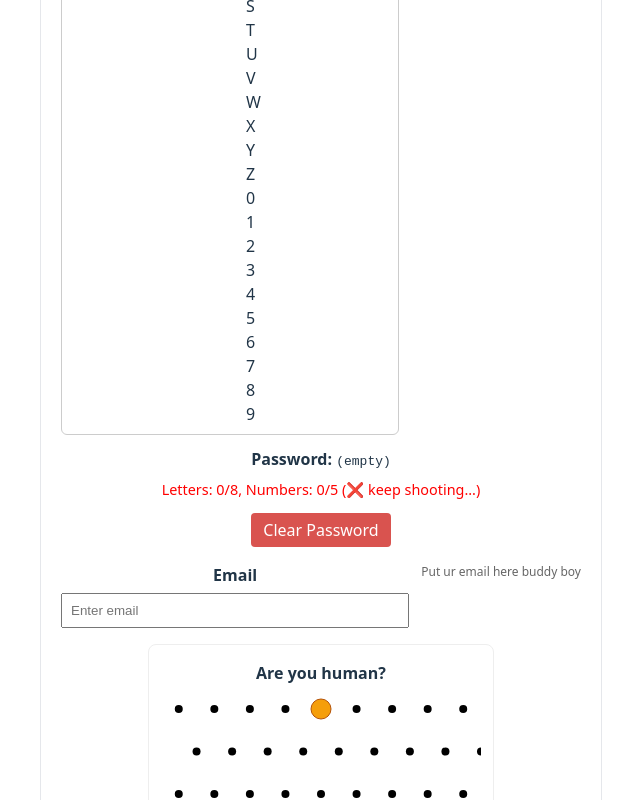
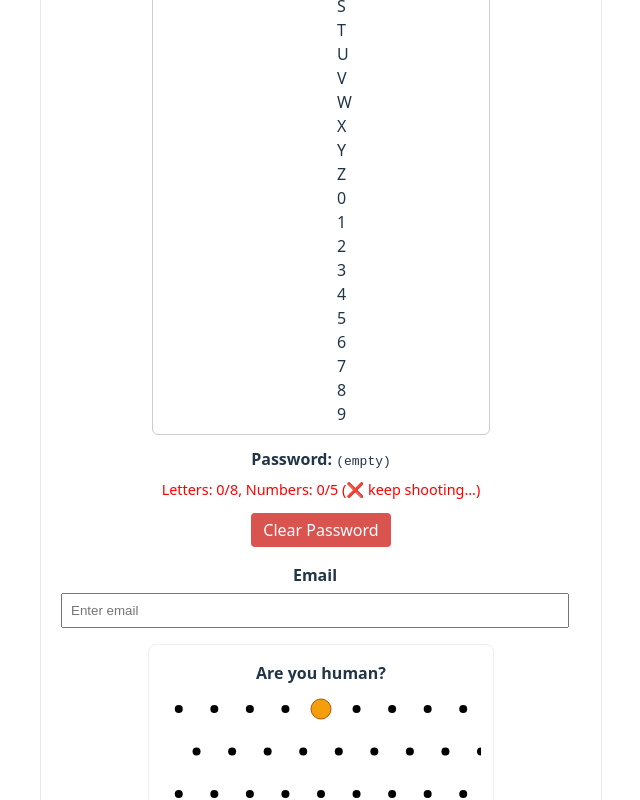
Before and after one commit to Marquibaa/HackJam---25, a React (Vite) app in the folder hackajam-25/: page / in a window 1280 px wide. Shown: the part 882-1682 px from the top of the page, without its empty margins (319-959 px from the left). Built offline with nearby package versions, Linux system fonts and the light colour scheme.

Commit message:
center everything

```diff
--- a/hackajam-25/src/components/LoginForm.tsx
+++ b/hackajam-25/src/components/LoginForm.tsx
@@ -56,7 +56,9 @@ export default function LoginForm() {
                 >
                     <Username value={username} onChange={setUsername} />
 
+                    <div style={{ display: "flex", justifyContent: "center" }}>
                         <Password value={password} onChange={setPassword} onValidChange={setPasswordValid} />
+                    </div>
 
                     <div style={{ display: 'grid', gridTemplateColumns: '1fr auto', gap: 12, alignItems: 'center' }}>
 
@@ -67,8 +69,6 @@ export default function LoginForm() {
                         </div>
 
                         <div style={{ alignSelf: 'start' }}>
-
-			                 <div style={{ fontSize: 12, color: '#666' }}>Put ur email here buddy boy</div>
 
                         </div>
 
--- a/hackajam-25/src/components/Password.tsx
+++ b/hackajam-25/src/components/Password.tsx
@@ -94,6 +94,7 @@ export default function AnnoyingPassword({ value, onChange, onValidChange }: Pas
                     padding: "8px",
                     borderRadius: "6px",
                     maxWidth: "320px",
+                    margin: "0 auto",     // ← centers the game box
                     marginBottom: "12px"
                 }}
             >
--- a/hackajam-25/src/components/Username.tsx
+++ b/hackajam-25/src/components/Username.tsx
@@ -102,7 +102,7 @@ export default function Username({ value, onChange }: Props) {
         <div style={{ display: 'flex', flexDirection: 'column', gap: 6 }}>
             <label style={{ fontWeight: 600 }}>
                 Username (enter in Morse)
-                <a href="/morse.pdf" target="_blank" rel="noopener noreferrer" style={{ textDecoration: 'underline' }}>Morse Table</a>
+                <a href="/morse.pdf" target="_blank" rel="noopener noreferrer" style={{ textDecoration: 'underline' }}> Morse Table</a>
             </label>
 
             <div style={{ display: 'flex', gap: 8, alignItems: 'center' }}>
```
Lines whose indentation alone changed are shown as unchanged.
